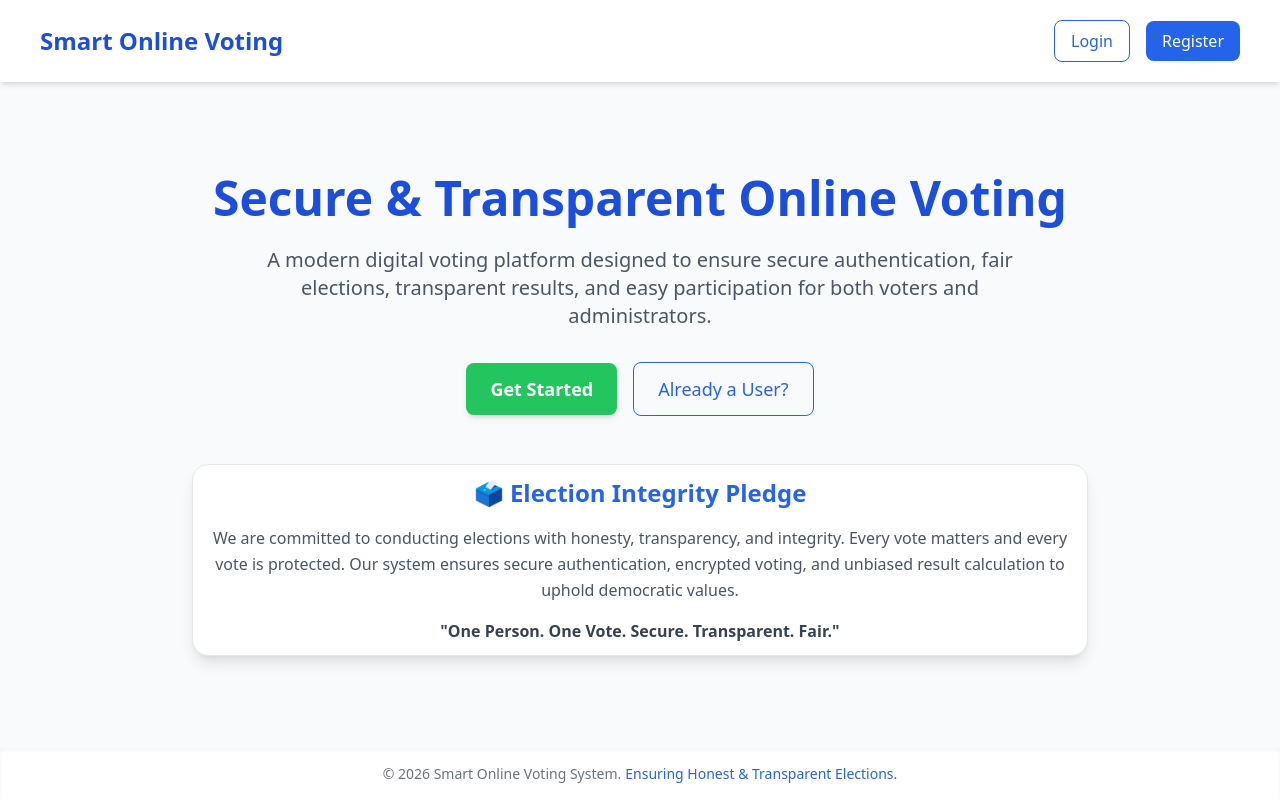
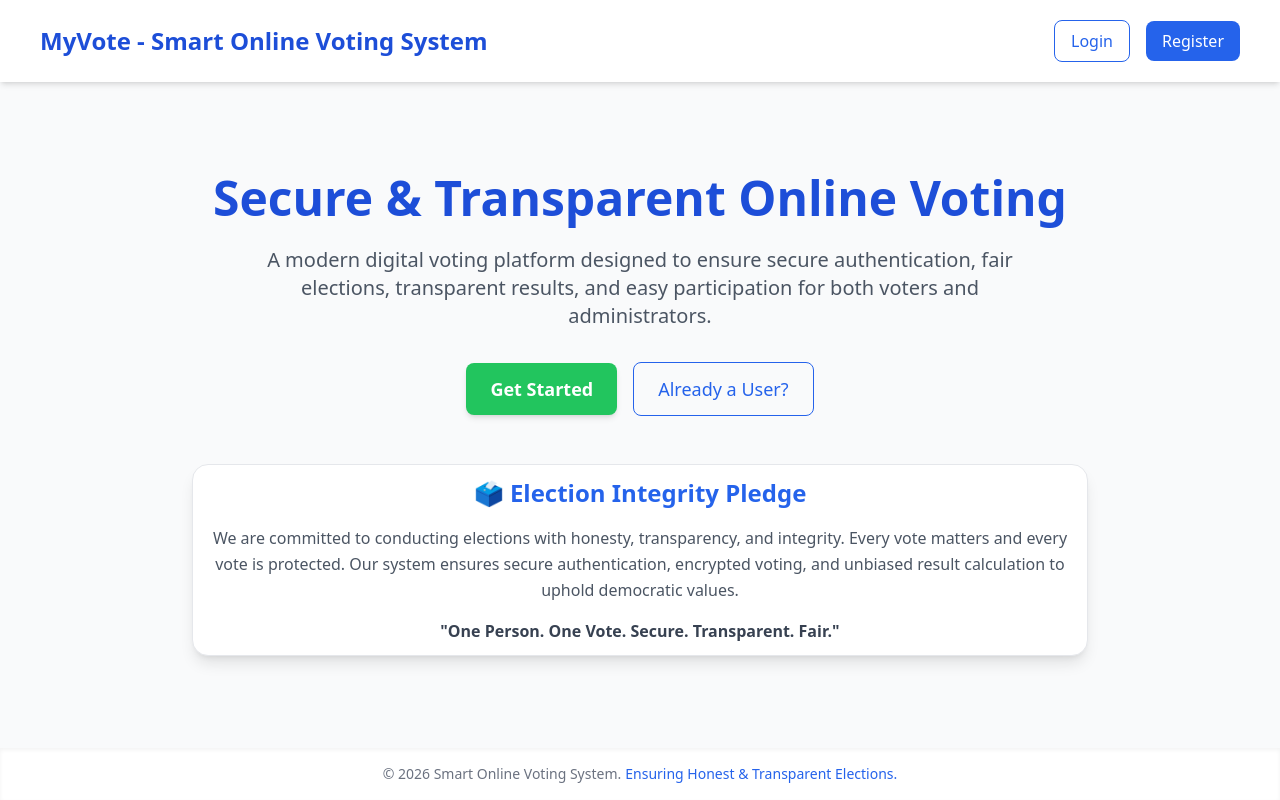
Before and after one commit to R-Monika-21/voting, a React (Create React App) app in the folder frontend/: page / in a window 1280 px wide. Built offline with nearby package versions, Linux system fonts and the light colour scheme.

Commit message:
Name of the Website is changed

```diff
--- a/frontend/public/index.html
+++ b/frontend/public/index.html
@@ -24,7 +24,7 @@
       work correctly both with client-side routing and a non-root public URL.
       Learn how to configure a non-root public URL by running `npm run build`.
     -->
-    <title>Smart Online Voting</title>
+    <title>MyVote</title>
   </head>
   <body>
     <noscript>You need to enable JavaScript to run this app.</noscript>
--- a/frontend/src/pages/Landing.js
+++ b/frontend/src/pages/Landing.js
@@ -8,7 +8,7 @@ const LandingPage = () => {
       {/* Navbar */}
       <nav className="flex justify-between items-center px-10 py-5 bg-white shadow-md">
         <h1 className="text-2xl font-bold text-blue-700">
-          Smart Online Voting
+          MyVote - Smart Online Voting System
         </h1>
 
         <div className="space-x-4">
--- a/frontend/src/pages/Login.js
+++ b/frontend/src/pages/Login.js
@@ -64,7 +64,7 @@ const Login = () => {
         {/* Header */}
         <div className="text-center mb-8">
           <h1 className="text-3xl font-extrabold text-blue-700">
-            Smart Online Voting
+            MyVote - Smart Online Voting System
           </h1>
           <p className="text-gray-600 mt-2">
             Secure • Transparent • Trusted
--- a/frontend/src/pages/VoterRegister.js
+++ b/frontend/src/pages/VoterRegister.js
@@ -93,7 +93,7 @@ const Register = () => {
         {/* Header */}
         <div className="text-center mb-6">
           <h1 className="text-3xl font-extrabold text-blue-700">
-            Smart Online Voting
+           MyVote - Smart Online Voting System
           </h1>
           <p className="text-gray-600 mt-2">
             Secure Registration • Honest Elections
```
Also changed, not shown: frontend/public/manifest.json.
